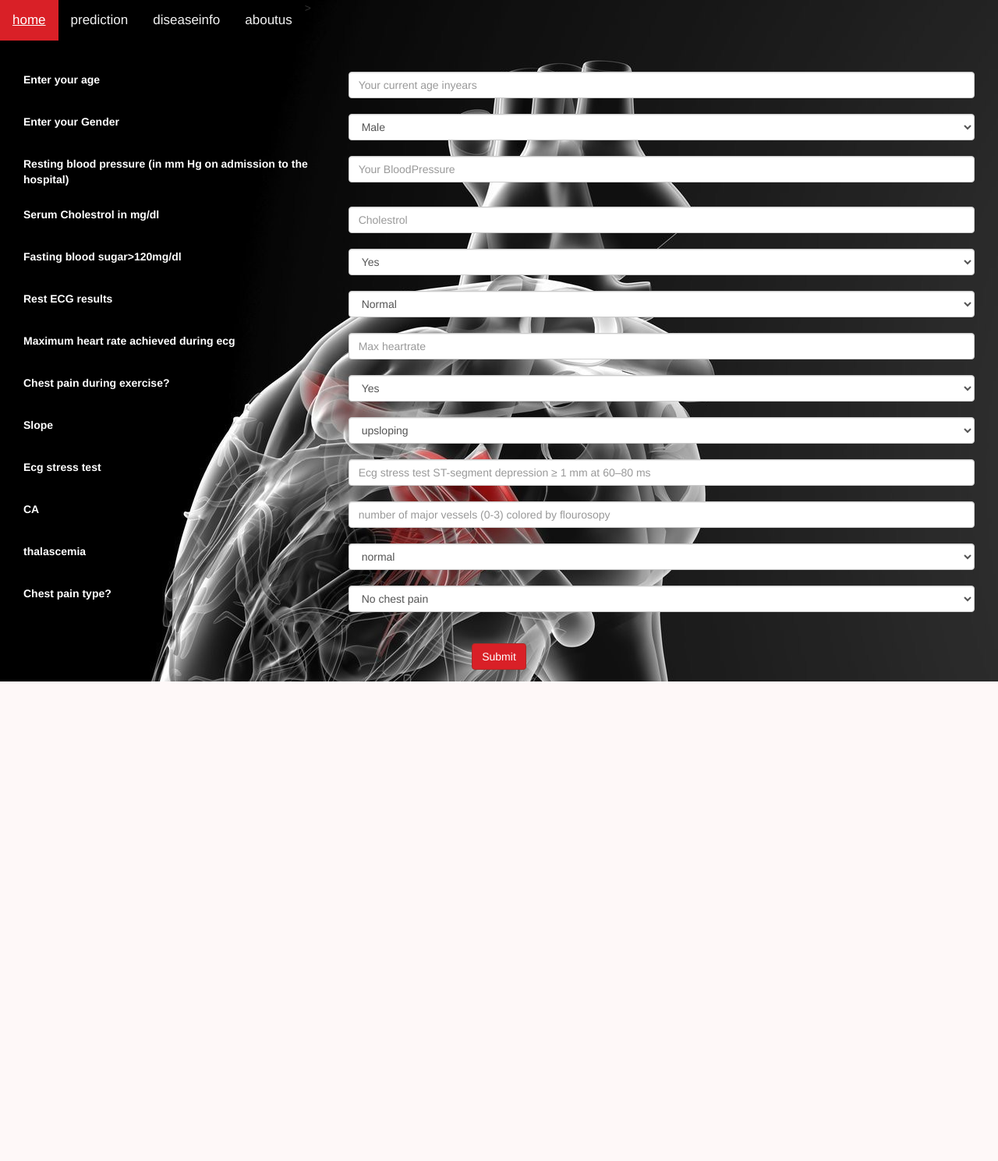
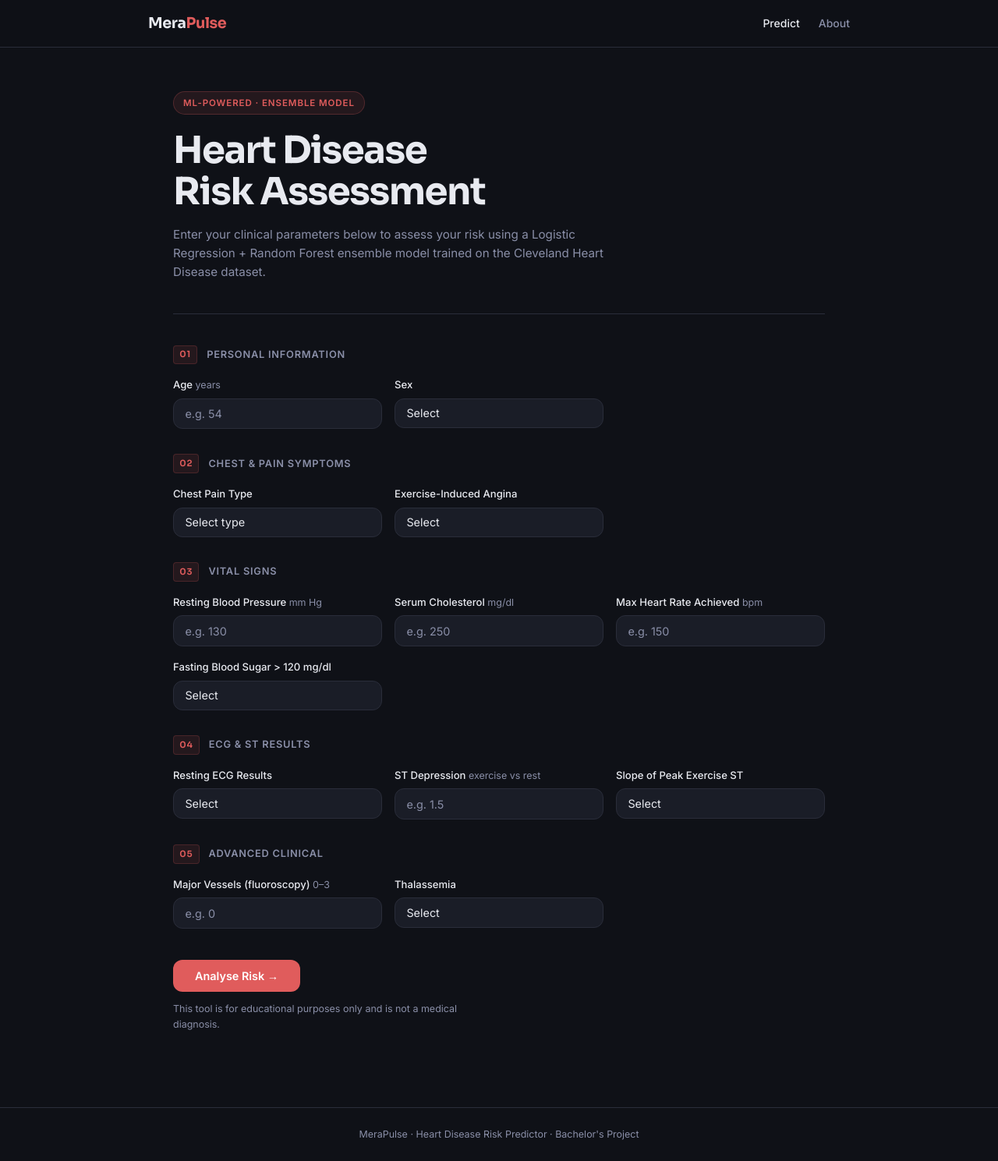
Before and after one commit to PranathiDeepak/merapulse, a Flask app: template templates/prediction.html in a window 1280 px wide. Shown: the whole page at 78% size. Before the commit the page ends 874 px from the top, so only its background shows below. Run offline with Flask 3, Linux system fonts and the light colour scheme; the template is opened without the code that fills it, so the values that code supplies are empty.

Commit message:
Add files via upload

```diff
--- a/templates/prediction.html
+++ b/templates/prediction.html
@@ -1,180 +1,163 @@
-<!doctype html>
+<!DOCTYPE html>
 <html lang="en">
 <head>
-<meta charset="utf-8">
-<meta name="viewport" content="width=device-width, initial-scale=1, shrink-to-fit=no">
-<link rel="stylesheet" href="{{ url_for('static', filename='css/prediction.css') }}">
-<title>MeraPulse</title>
+  <meta charset="UTF-8" />
+  <meta name="viewport" content="width=device-width, initial-scale=1.0"/>
+  <title>MeraPulse – Heart Disease Risk Predictor</title>
+  <link rel="preconnect" href="https://fonts.googleapis.com">
+  <link href="https://fonts.googleapis.com/css2?family=Inter:wght@300;400;500;600&family=Sora:wght@600;700&display=swap" rel="stylesheet">
+  <link rel="stylesheet" href="/static/style.css">
 </head>
-<div class="topnav">
-  <a href="home.html">home</a>
-  <a href="prediction.html">prediction</a>
-  <a href="diseaseinfo.html">diseaseinfo</a>
-  <a href="aboutus.html">aboutus</a>
-</div>
 <body>
-<div class="container-fluid">
-<div class="col-lg-12">
-<form action="{{ url_for('result') }}" method="post">
-<br>
-<br>
-<div class="form-group">
-<div class="row">
-<div class="col-lg-4 col-md-4">
-<label for="age">Enter your age</label>
-</div>
-<div class="col-lg-8 col-md-8">
-<input type="text" class="form-control" id="age" name="age" type="number" placeholder="Your current age in
-years">
+
+  <nav>
+    <div class="nav-inner">
+      <span class="logo">Mera<span>Pulse</span></span>
+      <div class="nav-links">
+        <a href="/" class="active">Predict</a>
+        <a href="/aboutus">About</a>
       </div>
     </div>
-<br>
-<div class="row">
-<div class="col-lg-4 col-md-4">
-<label for="sex">Enter your Gender</label>
+  </nav>
+
+  <main>
+    <section class="hero">
+      <div class="hero-badge">ML-Powered · Ensemble Model</div>
+      <h1>Heart Disease<br>Risk Assessment</h1>
+      <p class="hero-sub">Enter your clinical parameters below to assess your risk using a Logistic Regression + Random Forest ensemble model trained on the Cleveland Heart Disease dataset.</p>
+    </section>
+
+    <section class="form-section">
+      <form action="/result" method="POST">
+
+        <div class="form-group-heading">
+          <span class="group-num">01</span> Personal Information
         </div>
-<div class="col-lg-8 col-md-8">
-<select class="form-control" id="sex" type="number" name="sex">
+        <div class="form-grid">
+          <div class="field">
+            <label for="age">Age <span class="unit">years</span></label>
+            <input type="number" id="age" name="age" min="1" max="120" placeholder="e.g. 54" required>
+          </div>
+          <div class="field">
+            <label for="sex">Sex</label>
+            <select id="sex" name="sex" required>
+              <option value="" disabled selected>Select</option>
               <option value="1">Male</option>
               <option value="0">Female</option>
             </select>
           </div>
         </div>
-<br>
-<div class="row">
-<div class="col-lg-4 col-md-4">
-<label for="trestbps">Resting blood pressure (in mm Hg on admission to the hospital) </label>
+
+        <div class="form-group-heading">
+          <span class="group-num">02</span> Chest &amp; Pain Symptoms
         </div>
-<div class="col-lg-8 col-md-8">
-<input type="text" class="form-control" id="trestbps" type="number" name="trestbps" placeholder="Your Blood
-Pressure">
+        <div class="form-grid">
+          <div class="field">
+            <label for="cp">Chest Pain Type</label>
+            <select id="cp" name="cp" required>
+              <option value="" disabled selected>Select type</option>
+              <option value="0">No chest pain</option>
+              <option value="1">Typical angina</option>
+              <option value="2">Atypical angina</option>
+              <option value="3">Non-anginal pain</option>
+              <option value="4">Asymptomatic</option>
+            </select>
           </div>
-</div>
-<br>
-<div class="row">
-<div class="col-lg-4 col-md-4">
-<label for="chol">Serum Cholestrol in mg/dl </label>
-</div>
-<div class="col-lg-8 col-md-8">
-<input type="text" class="form-control" id="chol" type="number" name="chol" placeholder="Cholestrol">
-</div>
-</div>
-<br>
-<div class="row">
-<div class="col-lg-4 col-md-4">
-<label for="fbs">Fasting blood sugar>120mg/dl</label>
-</div>
-<div class="col-lg-8 col-md-8">
-<select class="form-control" id="fbs"  type="number" name="fbs">
+          <div class="field">
+            <label for="exang">Exercise-Induced Angina</label>
+            <select id="exang" name="exang" required>
+              <option value="" disabled selected>Select</option>
               <option value="1">Yes</option>
               <option value="0">No</option>
             </select>
           </div>
         </div>
-<br>
-<div class="row">
-<div class="col-lg-4 col-md-4">
-<label for="restecg">Rest ECG results</label>
+
+        <div class="form-group-heading">
+          <span class="group-num">03</span> Vital Signs
         </div>
-<div class="col-lg-8 col-md-8">
-<select class="form-control" id="restecg" name="restecg" type="number">
-<option value="0">Normal</option>
-<option value="1">Having ST-T wave abnormality (T wave inversions and/or ST elevation or
-depression of > 0.05 mV) </option>
-<option value="2">Showing probable or definite left ventricular hypertrophy by Estes'
-criteria</option>
-</select>
+        <div class="form-grid">
+          <div class="field">
+            <label for="trestbps">Resting Blood Pressure <span class="unit">mm Hg</span></label>
+            <input type="number" id="trestbps" name="trestbps" placeholder="e.g. 130" required>
           </div>
+          <div class="field">
+            <label for="chol">Serum Cholesterol <span class="unit">mg/dl</span></label>
+            <input type="number" id="chol" name="chol" placeholder="e.g. 250" required>
           </div>
-<br>
-<div class="row">
-<div class="col-lg-4 col-md-4">
-<label for="thalach">Maximum heart rate achieved during ecg</label>
+          <div class="field">
+            <label for="thalach">Max Heart Rate Achieved <span class="unit">bpm</span></label>
+            <input type="number" id="thalach" name="thalach" placeholder="e.g. 150" required>
           </div>
-<div class="col-lg-8 col-md-8">
-<input type="text" class="form-control" id="thatach" name="thalach" type="number" placeholder="Max heart
-rate">
-</div>
-</div>
-<br>
-<div class="row">
-<div class="col-lg-4 col-md-4">
-<label for="exang">Chest pain during exercise?</label>
-</div>
-<div class="col-lg-8 col-md-8">
-<select class="form-control" id="exang" type="number" name="exang">
+          <div class="field">
+            <label for="fbs">Fasting Blood Sugar &gt; 120 mg/dl</label>
+            <select id="fbs" name="fbs" required>
+              <option value="" disabled selected>Select</option>
               <option value="1">Yes</option>
               <option value="0">No</option>
             </select>
           </div>
         </div>
-<br>
-<div class="row">
-<div class="col-lg-4 col-md-4">
-<label for="slope">Slope</label>
+
+        <div class="form-group-heading">
+          <span class="group-num">04</span> ECG &amp; ST Results
         </div>
-<div class="col-lg-8 col-md-8">
-<select class="form-control" id="slope" name="slope" type="number" placeholder=" the slope of the peak exercise ST segment">
-<option value="0">upsloping</option>
-<option value="1">flat</option>
-<option value="2">downsloping</option>
+        <div class="form-grid">
+          <div class="field">
+            <label for="restecg">Resting ECG Results</label>
+            <select id="restecg" name="restecg" required>
+              <option value="" disabled selected>Select</option>
+              <option value="0">Normal</option>
+              <option value="1">ST-T wave abnormality</option>
+              <option value="2">Left ventricular hypertrophy</option>
+            </select>
+          </div>
+          <div class="field">
+            <label for="oldpeak">ST Depression <span class="unit">exercise vs rest</span></label>
+            <input type="number" step="0.1" id="oldpeak" name="oldpeak" placeholder="e.g. 1.5" required>
+          </div>
+          <div class="field">
+            <label for="slope">Slope of Peak Exercise ST</label>
+            <select id="slope" name="slope" required>
+              <option value="" disabled selected>Select</option>
+              <option value="0">Upsloping</option>
+              <option value="1">Flat</option>
+              <option value="2">Downsloping</option>
             </select>
           </div>
         </div>
-<br>
-<div class="row">
-<div class="col-lg-4 col-md-4">
-<label for="oldpeak">Ecg stress test </label>
+
+        <div class="form-group-heading">
+          <span class="group-num">05</span> Advanced Clinical
         </div>
-<div class="col-lg-8 col-md-8">
-<input type="text" class="form-control" id="oldpeak" name="oldpeak" type="number" placeholder="Ecg stress test ST-segment depression ≥ 1 mm at 60–80 ms">
+        <div class="form-grid">
+          <div class="field">
+            <label for="ca">Major Vessels (fluoroscopy) <span class="unit">0–3</span></label>
+            <input type="number" id="ca" name="ca" min="0" max="3" placeholder="e.g. 0" required>
           </div>
-</div>
-<br>
-<div class="row">
-<div class="col-lg-4 col-md-4">
-<label for="ca">CA</label>
-</div>
-<div class="col-lg-8 col-md-8">
-<input type="text" class="form-control" id="ca" name="ca" type="number" placeholder="number of major vessels (0-3) colored by flourosopy">
-</div>
-</div>
-<br>
-<div class="row">
-<div class="col-lg-4 col-md-4">
-<label for="thal">thalascemia</label>
-</div>
-<div class="col-lg-8 col-md-8">
-<select class="form-control" id="thal" name="thal" type="number" placeholder=" thalascemia">
-<option value="1">normal</option>
-<option value="2">fixed defect</option>
-<option value="3">reverseble defect</option>
+          <div class="field">
+            <label for="thal">Thalassemia</label>
+            <select id="thal" name="thal" required>
+              <option value="" disabled selected>Select</option>
+              <option value="3">Normal</option>
+              <option value="6">Fixed defect</option>
+              <option value="7">Reversible defect</option>
             </select>
           </div>
         </div>
-<br>
-<div class="row">
-<div class="col-lg-4 col-md-4">
-<label for="cp">Chest pain type?</label>
+
+        <div class="submit-row">
+          <button type="submit" class="btn-primary">Analyse Risk →</button>
+          <p class="disclaimer">This tool is for educational purposes only and is not a medical diagnosis.</p>
         </div>
-<div class="col-lg-8 col-md-8">
-<select class="form-control" id="cp" type="number" name="cp">
-<option value="0">No chest pain</option>
-<option value="1">Typical angina(Chest pain due to emotional or physical stress</option>
-<option value="2">Atypical angina(Discomfort in chest, no severe</option>
-<option value="3">Non-anginal chest pain(Near sternum, oppressive or pressure like(Discomfort
-in chest, no severe</option>
-<option value="4">Asymptomatic chest pain(Select if the above are not applicable)</option>
-</select>
-</div>
-</div>
-<br>
-<br>
-<center>
-<button type="submit" class="btn btn-danger" value="submit">Submit</button>
-</center>
+
       </form>
-</div>
-</div>
+    </section>
+  </main>
+
+  <footer>
+    <p>MeraPulse · Heart Disease Risk Predictor · Bachelor's Project</p>
+  </footer>
+
 </body>
-</html>>
+</html>
```
Also changed, not shown: templates/aboutus.html (+49 -65 lines), templates/file.html (+43 -14 lines), templates/nodisease.html (+46 -17 lines). Lines whose indentation alone changed are shown as unchanged.
